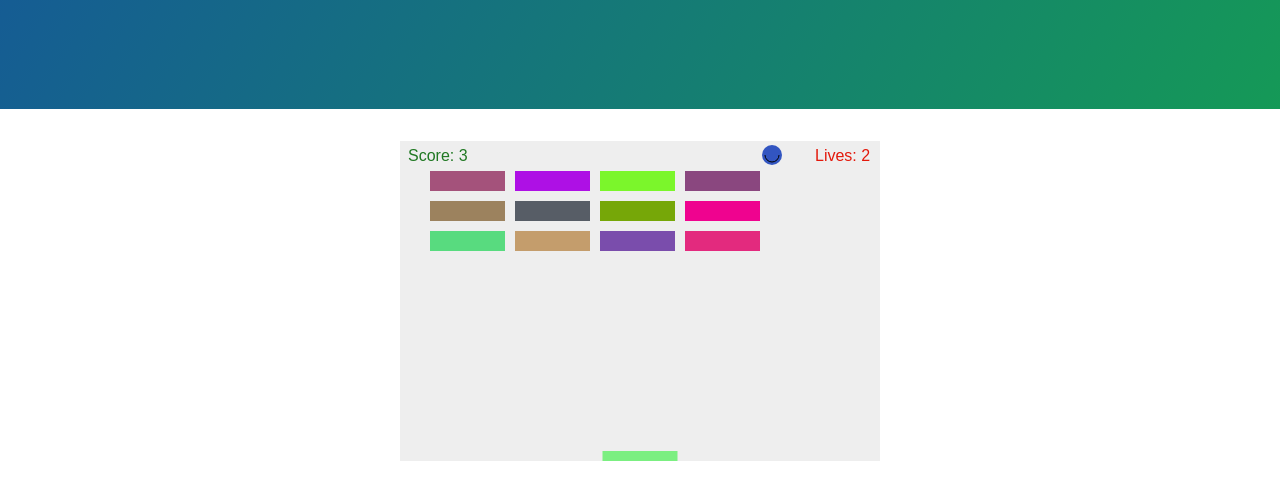
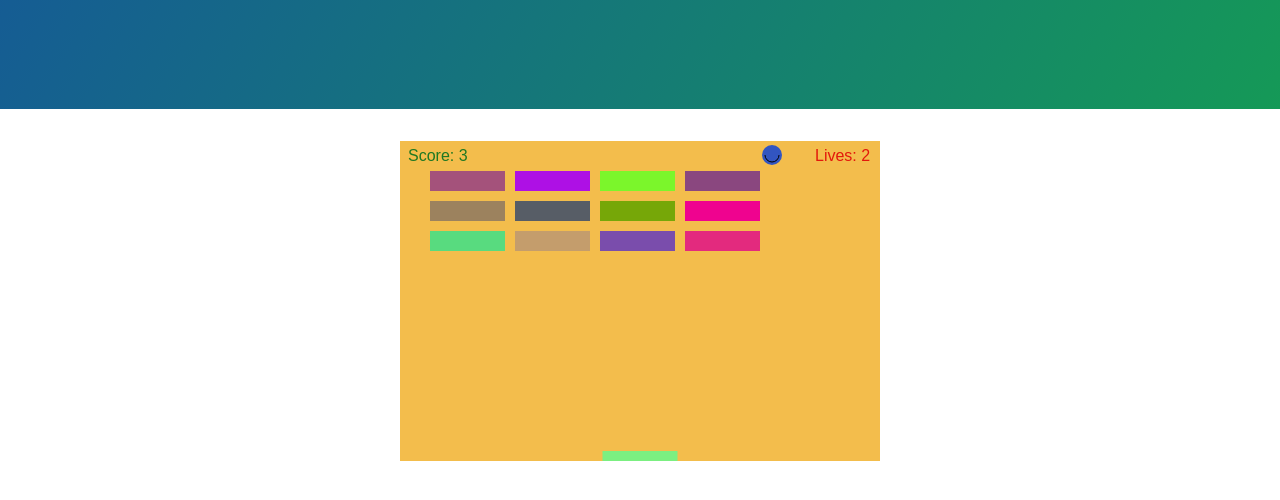
Before and after one commit to hectorcv/megapinball, a plain HTML site: page index.html in a window 1280 px wide. Shown: the part 208-708 px from the top of the page. Drawn offline with nearby package versions, Linux system fonts and the light colour scheme.

Commit message:
Update index.html

```diff
--- a/index.html
+++ b/index.html
@@ -146,7 +146,8 @@ function drawLives() {
 }
 
 function draw() {
-    ctx.clearRect(0, 0, canvas.width, canvas.height);
+    ctx.fillStyle="#"+((1<<24)*Math.random()|0).toString(16);
+    ctx.fillRect(0, 0, canvas.width, canvas.height);
     drawBricks();
     drawBall();
     drawPaddle();
```
